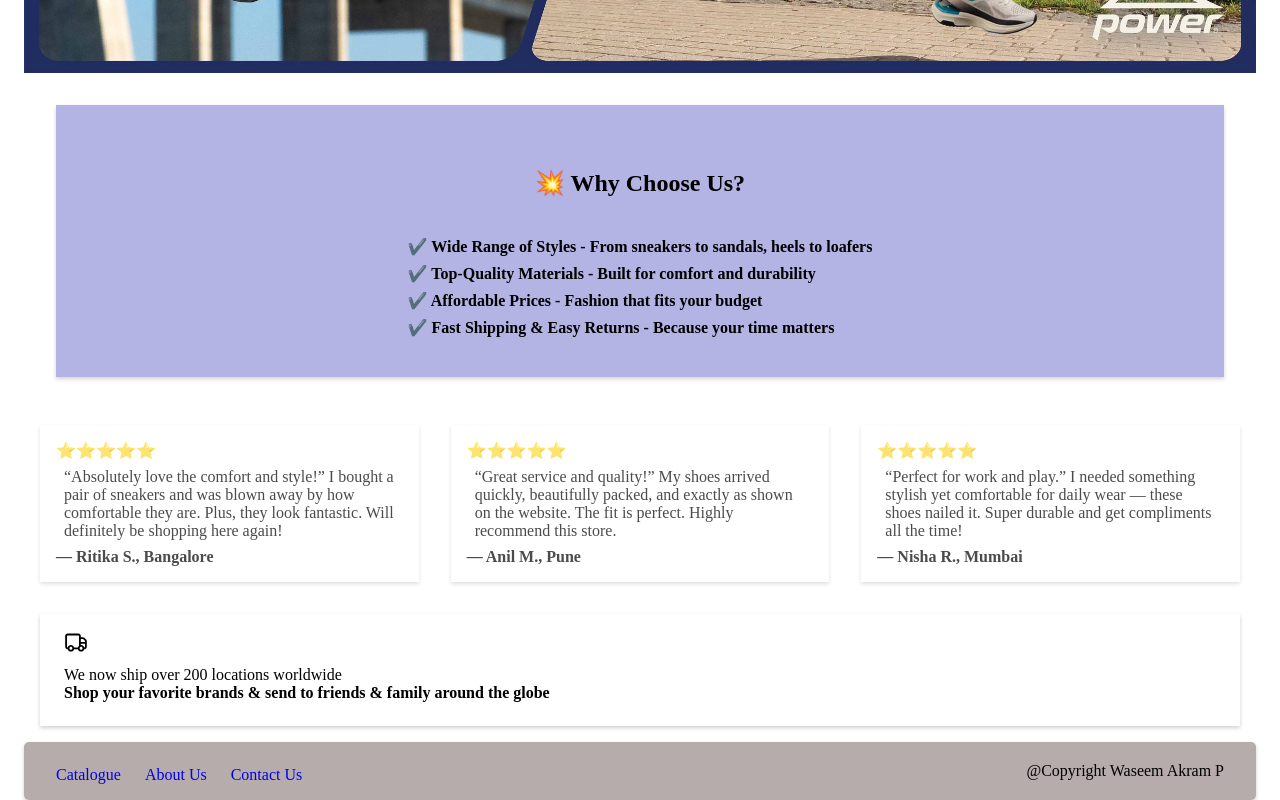
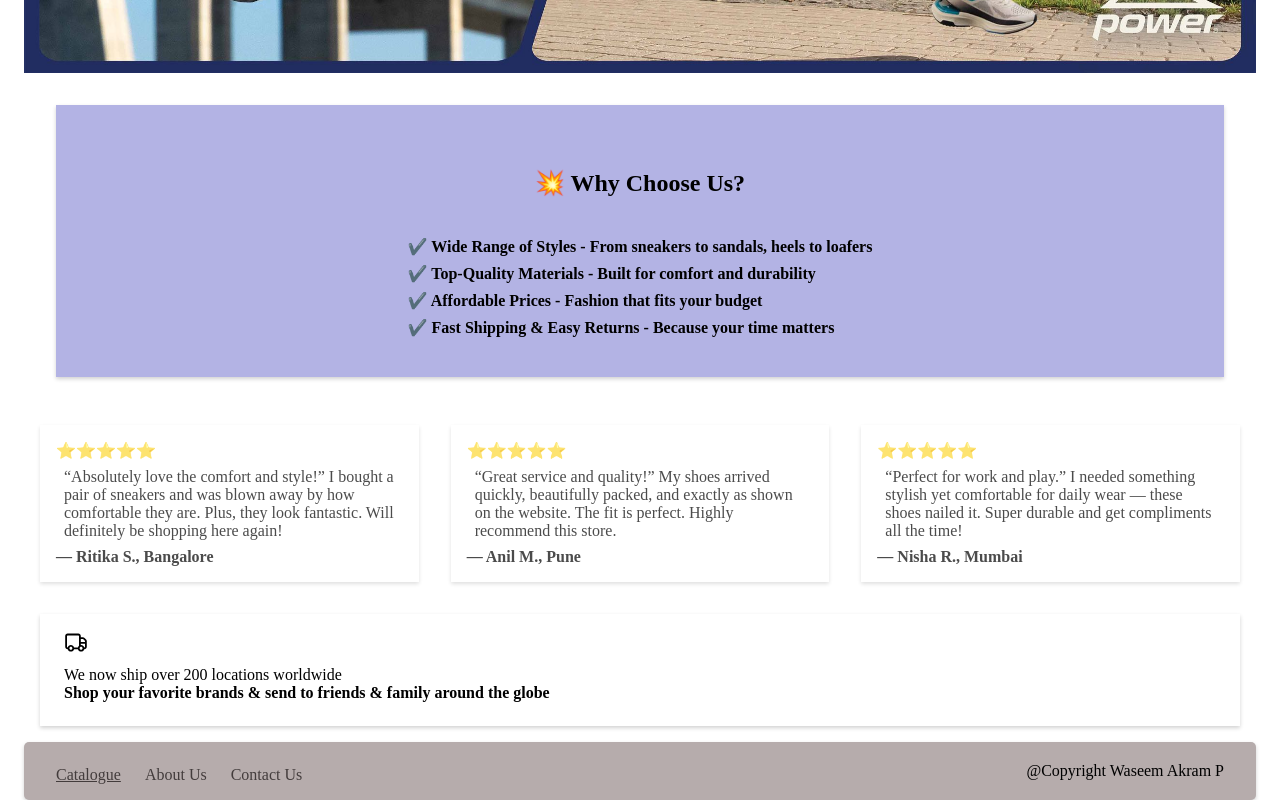
Before and after one commit to Waseemsvm/tutedude-react-ass5-online-shoe-store-with-cart, a React (Vite) app: page / in a window 1280 px wide. In both pictures the pointer is over the link 88 px from the left and 1509 px from the top of the page. Shown: the part 734-1534 px from the top of the page. Built offline with nearby package versions, Linux system fonts and the light colour scheme.

Commit message:
updated link style

```diff
--- a/src/styles/index.css
+++ b/src/styles/index.css
@@ -148,6 +148,11 @@ body,
   display: block;
   text-decoration: none;
   margin-right: 1.5rem;
+  color: rgb(67, 60, 60);
+}
+
+.footer nav a:hover {
+  text-decoration: underline;
 }
 
 .loc {
```
